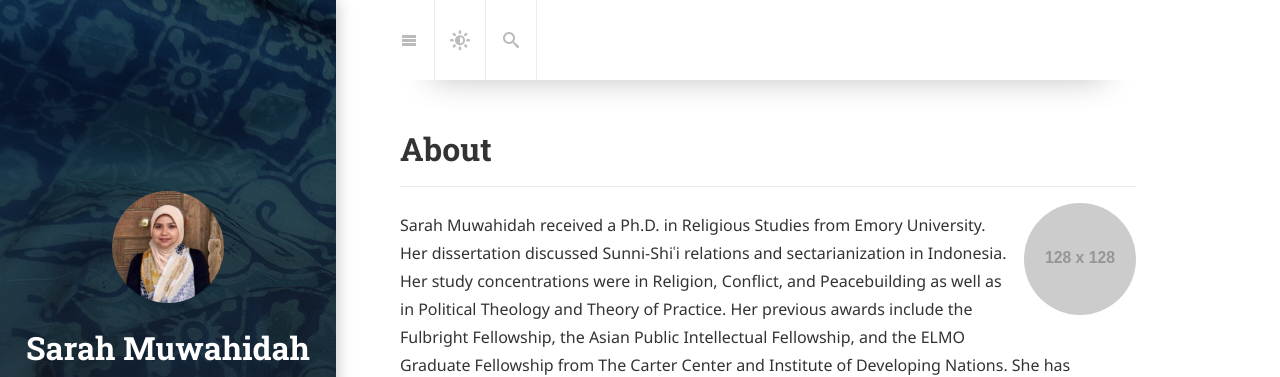
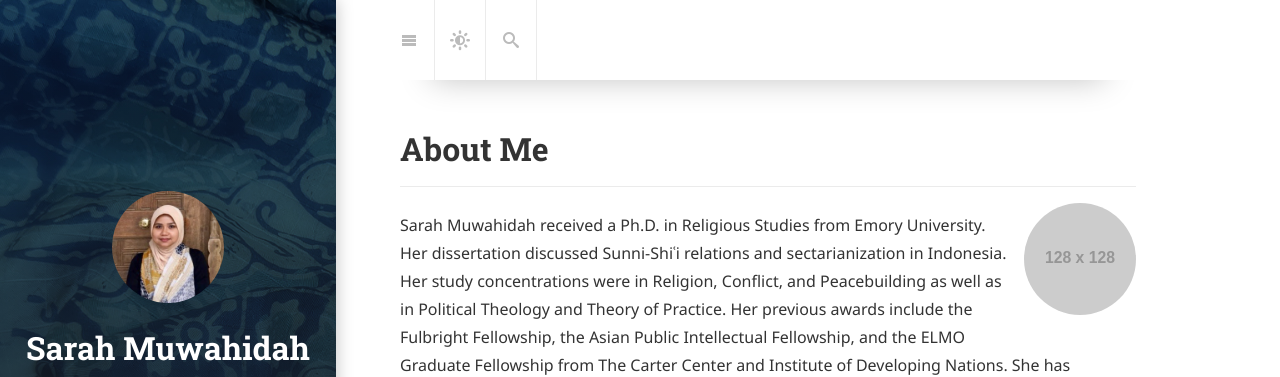
Before and after one commit to zoura8/zoura8.github.io, a Jekyll site: the page built from about.md, in a window 1280 px wide. Shown: the top 377 px of the page. Built offline with Jekyll 4.4.1, drawn with Linux system fonts in a browser that asks for light colours; cached includes are drawn as plain includes; nearby versions of some CDN libraries; some web fonts are replaced; library files that are not in the unit come from our copies.

```diff
--- a/_config.yml
+++ b/_config.yml
@@ -51,7 +51,7 @@ menu:
 #  - title:             Résumé*
 #   url:               /resume/
   - title:             About me
-    url:               /index/
+    url:               /about/
   - title:             Research
     url:               /research/
   - title:              Teaching
--- a/about.md
+++ b/about.md
@@ -1,6 +1,6 @@
 ---
 layout: about
-title: About
+title: About Me
 description: >
   This is the `description` of your resume page, as it will be seen by search engines.
   You'll probably want to modify it in `resume.md`, and maybe set `hide_description` to `true` in the front matter.
```
Also changed, not shown: assets/icons/favicon.ico, assets/icons/icon-128x128.png, assets/icons/icon-144x144.png, assets/icons/icon-152x152.png, assets/icons/icon-192x192.png, assets/icons/icon-384x384.png, assets/icons/icon-512x512.png, assets/icons/icon-72x72.png, assets/icons/icon-96x96.png.
